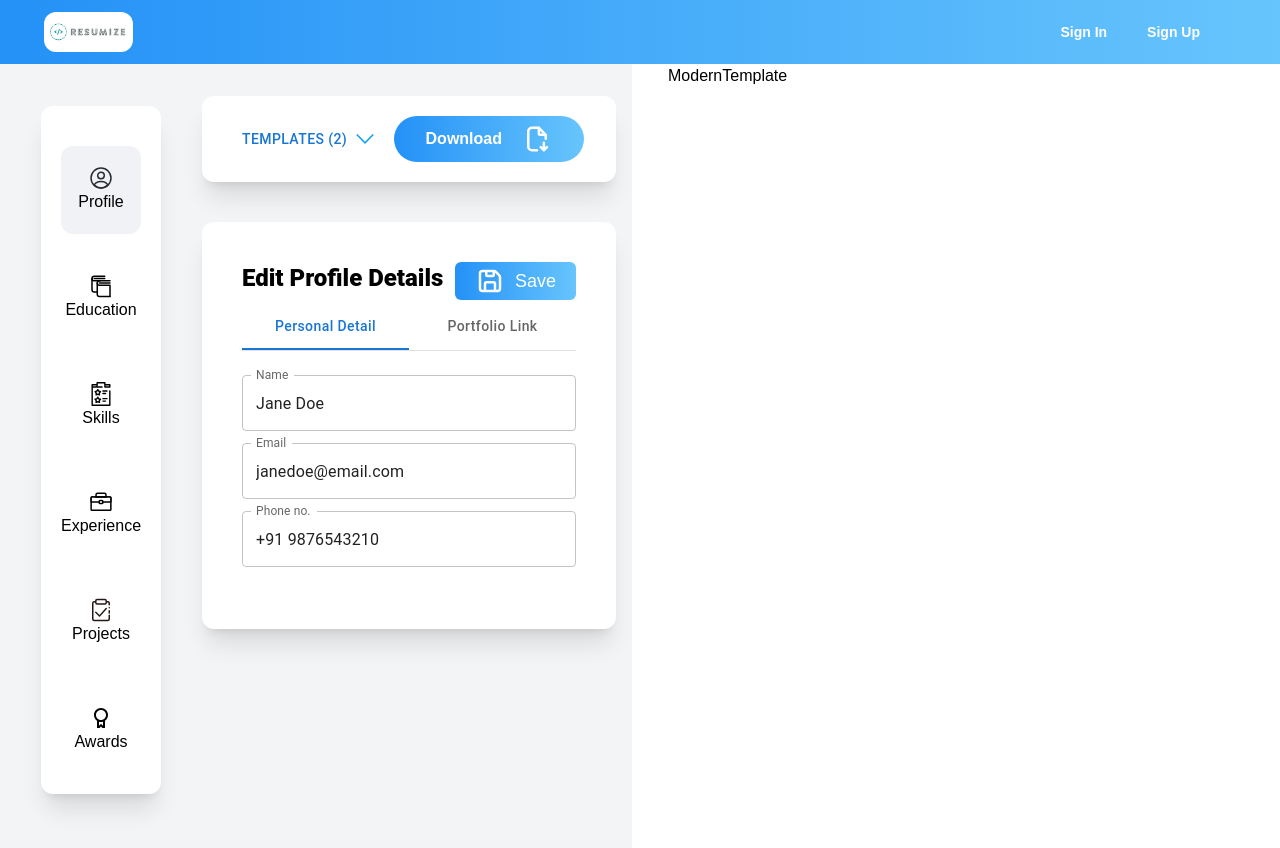
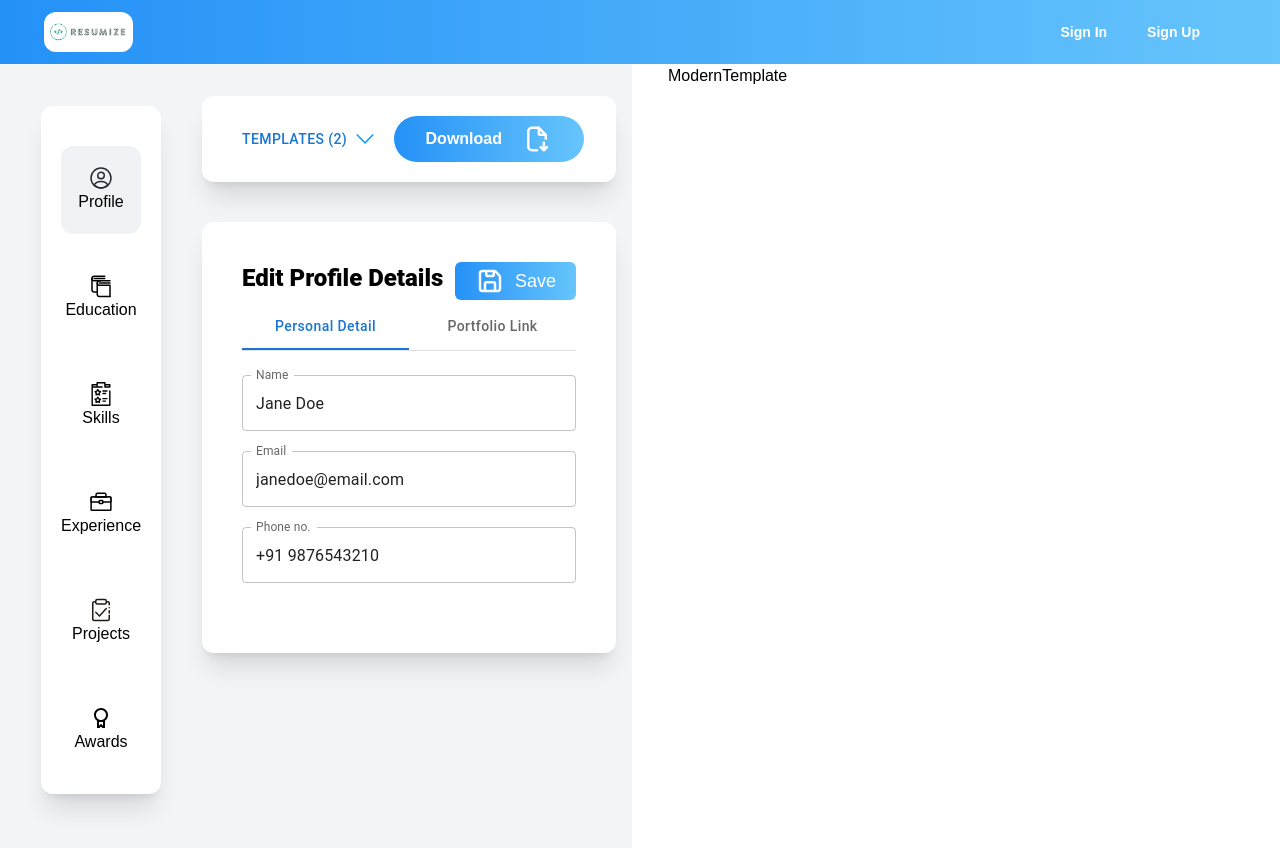
Before and after one commit to abhishekrathi16/resume-builder, a Next.js app: page /builder in a window 1280 px wide. Shown: the top 848 px of the page. Built offline with nearby package versions, Linux system fonts and the light colour scheme.

Commit message:
change styling of TextFeild

```diff
--- a/components/modules/builder/editor/modules/basic/PersonalDetail.tsx
+++ b/components/modules/builder/editor/modules/basic/PersonalDetail.tsx
@@ -12,7 +12,7 @@ const PersonalDetail = (props: Props) => {
     <div>
       <div>
         {/*  for name input */}
-        <div className="mt-[12px] mb-[12px]">
+        <div className="mt-[20px] mb-[20px]">
           <TextField
             id="outlined-basic"
             fullWidth
@@ -24,7 +24,7 @@ const PersonalDetail = (props: Props) => {
         </div>
 
         {/* for email input */}
-        <div className="mt-[12px] mb-[12px]">
+        <div className="mt-[20px] mb-[20px]">
           <TextField
             id="outlined-basic"
             fullWidth
@@ -36,7 +36,7 @@ const PersonalDetail = (props: Props) => {
         </div>
 
         {/* for phone number input   */}
-        <div className="mt-[12px] mb-[12px]">
+        <div className="mt-[20px] mb-[20px]">
           <TextField
             id="outlined-basic"
             fullWidth
--- a/components/modules/builder/editor/modules/basic/PortfolioLink.tsx
+++ b/components/modules/builder/editor/modules/basic/PortfolioLink.tsx
@@ -14,7 +14,7 @@ const PortfolioLink = (props: Props) => {
         {props.values.profiles.map((profile) => {
           return (
             <>
-              <div className="mt-[12px] mb-[12px]">
+                <div className="mt-[20px] mb-[20px]">
                 <TextField
                   id="outlined-basic"
                   fullWidth
```
